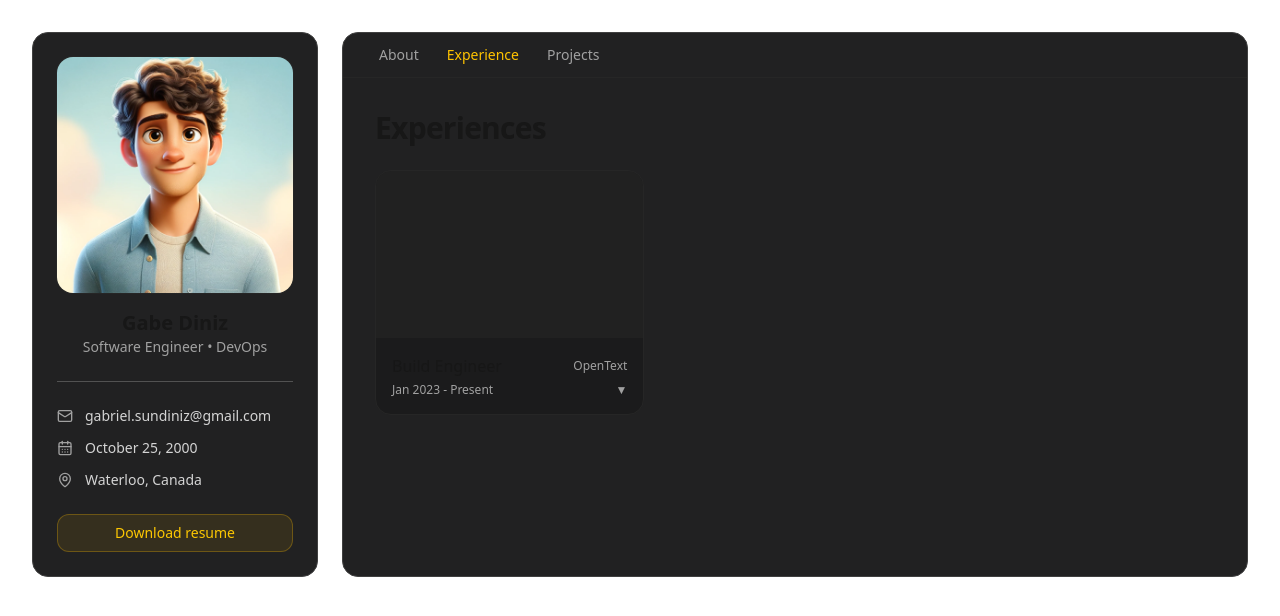
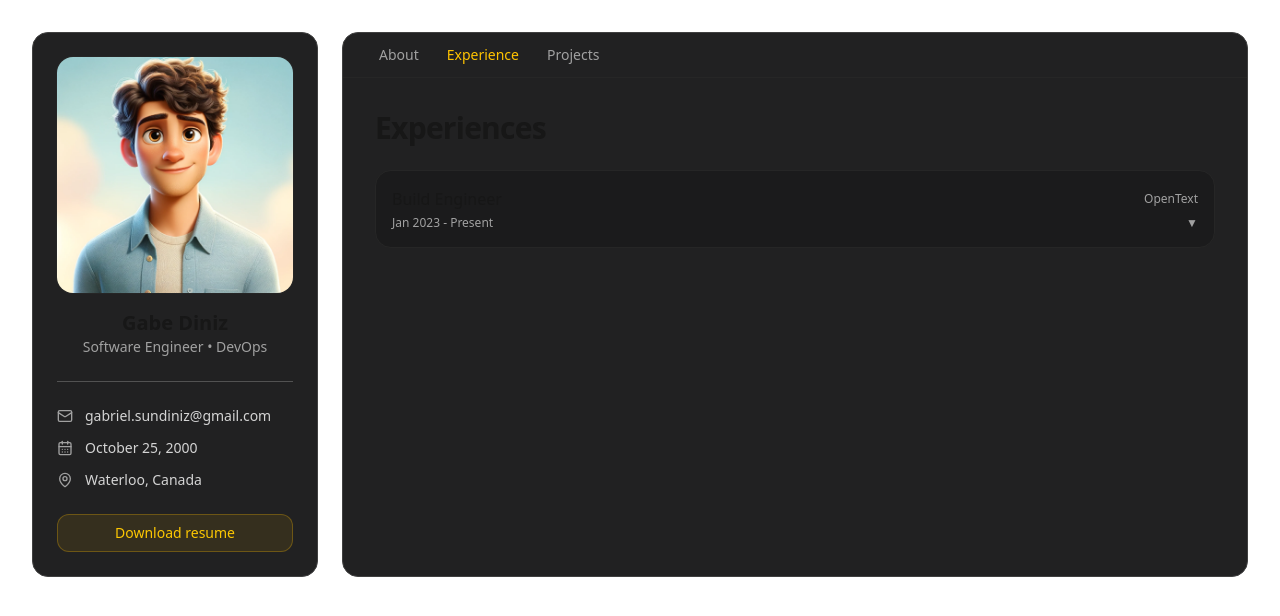
Before and after one commit to GabeDiniz/gabediniz-portfolio, a Next.js app: page /experience in a window 1280 px wide. Shown: the top 616 px of the page. Built offline with nearby package versions, Linux system fonts and the light colour scheme.

Commit message:
[update] improve experience card and dropdown functionality

```diff
--- a/src/app/experience/page.tsx
+++ b/src/app/experience/page.tsx
@@ -50,7 +50,8 @@ export default function ExperiencesPage() {
       </div> */}
 
       {/* Grid */}
-      <div className="grid gap-4 sm:grid-cols-2 xl:grid-cols-3">
+      {/* <div className="grid gap-4 sm:grid-cols-2 xl:grid-cols-3"> */}
+      <div className="">
         {Experiences.map((exp) => (
           // remember to update key
           <ExperienceCard key={exp.title} company={exp.company} title={exp.title} location={exp.location} startDate={exp.startDate} endDate={exp.endDate} technologies={exp.technologies} highlights={exp.highlights} />
--- a/src/components/ExperienceCard.tsx
+++ b/src/components/ExperienceCard.tsx
@@ -38,10 +38,10 @@ const ExperienceCard = ({ title, company, location, startDate, endDate, technolo
       onClick={handleToggle}
       onKeyDown={handleKeyDown}
     >
-      <div className="aspect-[16/10] w-full bg-neutral-800/60 flex items-center justify-center select-none pointer-events-none">
-        {/* Company logo or icon could go here */}
-      </div>
-      <div className="p-4">
+      {/* <div className="aspect-[16/10] w-full bg-neutral-800/60 flex items-center justify-center select-none pointer-events-none">
+        Company logo or icon could go here
+      </div> */}
+      <div className="p-4 select-none pointer-events-none">
         <div className="flex items-center justify-between">
           <h3 className="font-medium group-hover:text-yellow-400 transition-colors">
             {title}
```
